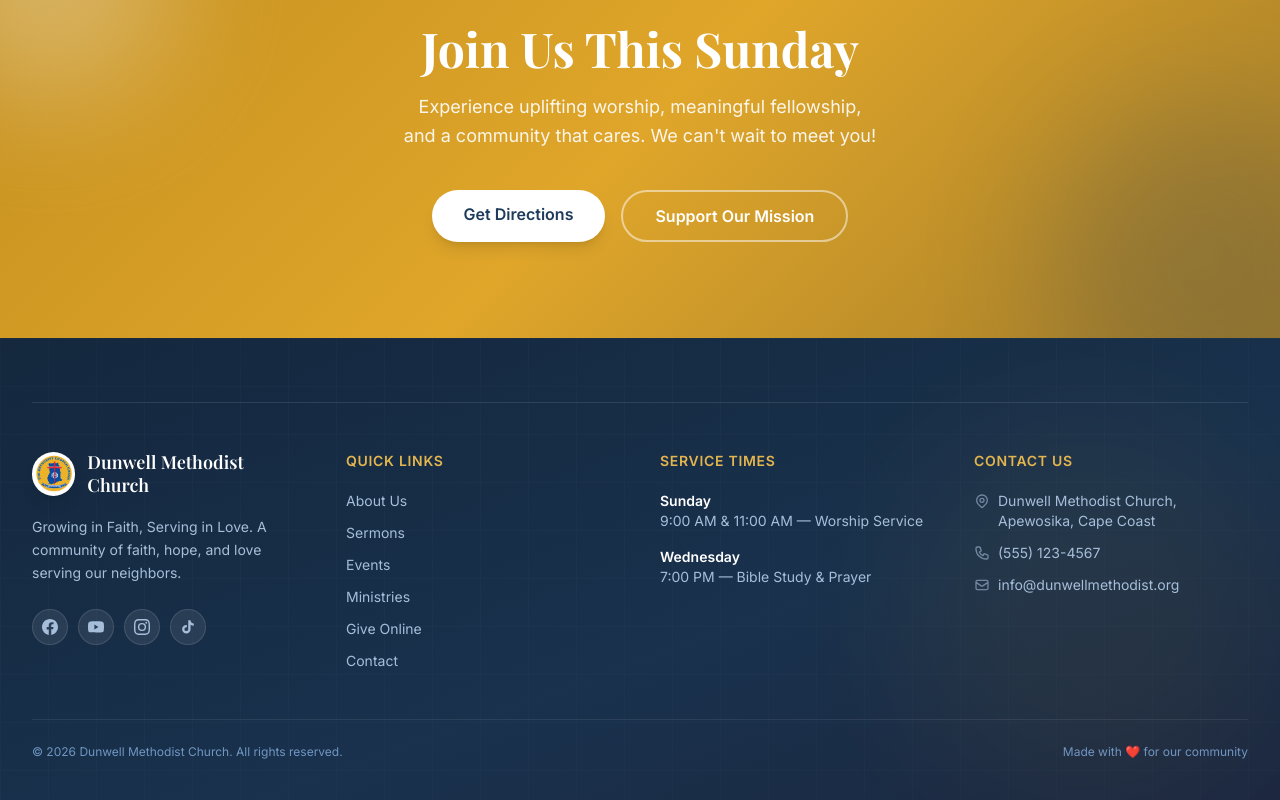
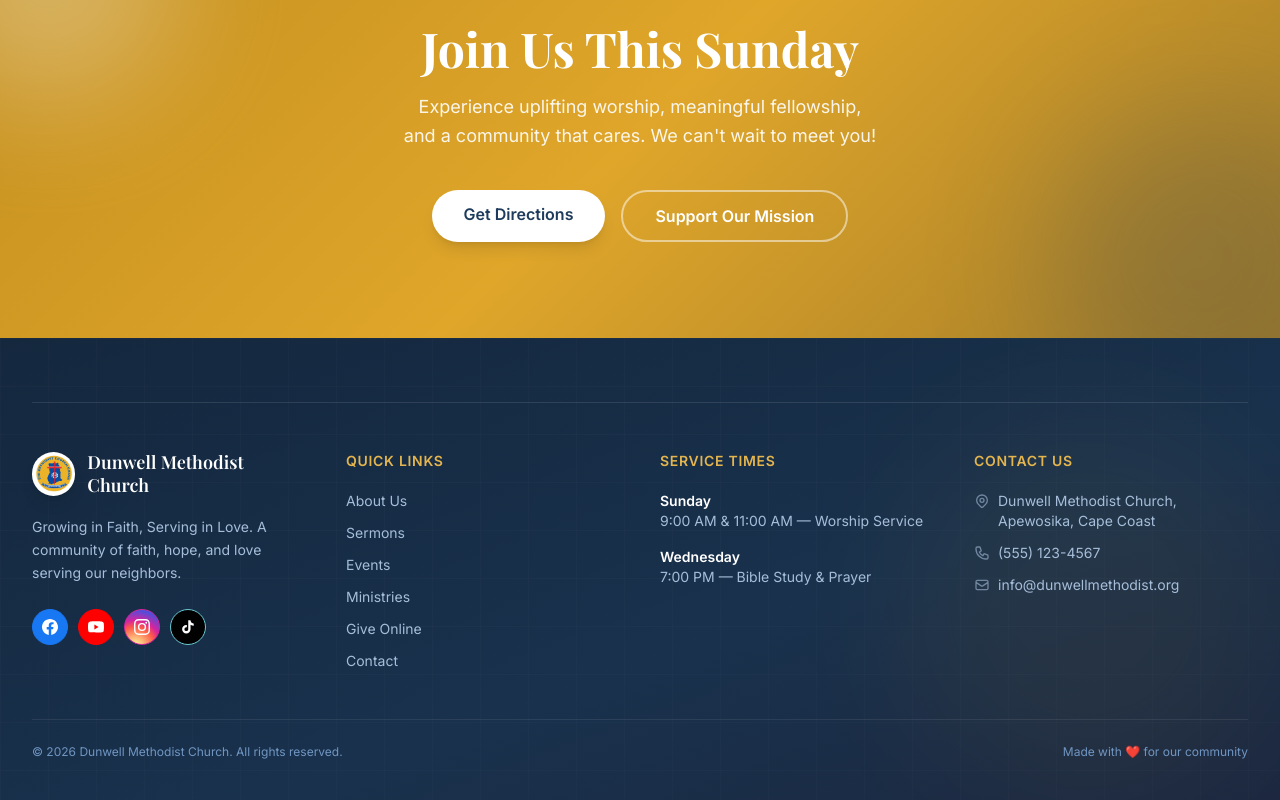
Before and after one commit to kizaa123/DunwellMethodistChurch, a Next.js app in the folder frontend/: page / in a window 1280 px wide. Shown: the part 4733-5533 px from the top of the page. Built offline with nearby package versions, Linux system fonts and the light colour scheme; no server answers; a web font is replaced by a local one.

Commit message:
colors and admin view fix

```diff
--- a/frontend/src/app/admin/gallery/page.tsx
+++ b/frontend/src/app/admin/gallery/page.tsx
@@ -84,7 +84,7 @@ export default function AdminGalleryPage() {
       <h1 className="font-serif text-xl sm:text-2xl font-bold text-[#1e3a5f] mb-1 sm:mb-2">Gallery Management</h1>
       <p className="text-stone-500 mb-6 sm:mb-8 text-sm">Manage church photo gallery by uploading or deleting photos.</p>
 
-      <div className="bg-white rounded-2xl p-4 sm:p-6 shadow-sm border border-stone-200 mb-6 sm:mb-8 w-full max-w-xl">
+      <div className="bg-white rounded-2xl p-4 sm:p-6 shadow-sm border border-stone-200 mb-6 sm:mb-8 w-full max-w-sm">
         <h2 className="font-semibold text-lg text-[#1e3a5f] mb-4">Upload Gallery Image</h2>
 
         <form onSubmit={handleSubmit} className="space-y-4">
@@ -166,9 +166,9 @@ export default function AdminGalleryPage() {
       {images.length === 0 ? (
         <div className="text-stone-500 text-sm py-8">No photos in the gallery yet.</div>
       ) : (
-        <div className="grid grid-cols-2 sm:grid-cols-3 lg:grid-cols-4 gap-3 sm:gap-4">
+        <div className="grid grid-cols-2 sm:grid-cols-3 lg:grid-cols-4 xl:grid-cols-5 gap-2 sm:gap-3">
           {images.map((img) => (
-            <div key={img.id} className="relative group rounded-xl overflow-hidden aspect-square border border-stone-200 bg-stone-50">
+            <div key={img.id} className="relative group rounded-lg overflow-hidden aspect-[4/3] border border-stone-200 bg-stone-50">
               <img src={img.src} alt={img.alt} className="w-full h-full object-cover transition-transform group-hover:scale-105 duration-300" />
               <div className="absolute inset-0 bg-black/40 opacity-100 sm:opacity-0 sm:group-hover:opacity-100 transition-opacity flex items-center justify-center p-2">
                 <button
--- a/frontend/src/components/Footer.tsx
+++ b/frontend/src/components/Footer.tsx
@@ -60,12 +60,10 @@ export default function Footer() {
                 target="_blank"
                 rel="noopener noreferrer"
                 aria-label="Facebook"
-                className="h-9 w-9 rounded-full flex items-center justify-center transition-all duration-200 hover:-translate-y-0.5 hover:shadow-lg group"
-                style={{ background: "rgba(255,255,255,0.08)", border: "1px solid rgba(255,255,255,0.12)" }}
-                onMouseEnter={(e) => { (e.currentTarget as HTMLElement).style.background = "#1877F2"; (e.currentTarget as HTMLElement).style.borderColor = "#1877F2"; }}
-                onMouseLeave={(e) => { (e.currentTarget as HTMLElement).style.background = "rgba(255,255,255,0.08)"; (e.currentTarget as HTMLElement).style.borderColor = "rgba(255,255,255,0.12)"; }}
+                className="h-9 w-9 rounded-full flex items-center justify-center transition-all duration-200 hover:-translate-y-1 hover:shadow-lg hover:brightness-110"
+                style={{ background: "#1877F2", border: "1px solid #1877F2" }}
               >
-                <svg className="h-4 w-4" viewBox="0 0 24 24" fill="currentColor" style={{ color: "hsl(212,40%,75%)" }}>
+                <svg className="h-4 w-4 text-white" viewBox="0 0 24 24" fill="currentColor">
                   <path d="M24 12.073C24 5.405 18.627 0 12 0S0 5.405 0 12.073C0 18.1 4.388 23.094 10.125 24v-8.437H7.078v-3.49h3.047V9.41c0-3.025 1.792-4.697 4.533-4.697 1.312 0 2.686.236 2.686.236v2.97h-1.513c-1.491 0-1.956.93-1.956 1.886v2.267h3.328l-.532 3.49h-2.796V24C19.612 23.094 24 18.1 24 12.073z"/>
                 </svg>
               </a>
@@ -76,12 +74,10 @@ export default function Footer() {
                 target="_blank"
                 rel="noopener noreferrer"
                 aria-label="YouTube"
-                className="h-9 w-9 rounded-full flex items-center justify-center transition-all duration-200 hover:-translate-y-0.5 hover:shadow-lg group"
-                style={{ background: "rgba(255,255,255,0.08)", border: "1px solid rgba(255,255,255,0.12)" }}
-                onMouseEnter={(e) => { (e.currentTarget as HTMLElement).style.background = "#FF0000"; (e.currentTarget as HTMLElement).style.borderColor = "#FF0000"; }}
-                onMouseLeave={(e) => { (e.currentTarget as HTMLElement).style.background = "rgba(255,255,255,0.08)"; (e.currentTarget as HTMLElement).style.borderColor = "rgba(255,255,255,0.12)"; }}
+                className="h-9 w-9 rounded-full flex items-center justify-center transition-all duration-200 hover:-translate-y-1 hover:shadow-lg hover:brightness-110"
+                style={{ background: "#FF0000", border: "1px solid #FF0000" }}
               >
-                <svg className="h-4 w-4" viewBox="0 0 24 24" fill="currentColor" style={{ color: "hsl(212,40%,75%)" }}>
+                <svg className="h-4 w-4 text-white" viewBox="0 0 24 24" fill="currentColor">
                   <path d="M23.498 6.186a3.016 3.016 0 0 0-2.122-2.136C19.505 3.545 12 3.545 12 3.545s-7.505 0-9.377.505A3.017 3.017 0 0 0 .502 6.186C0 8.07 0 12 0 12s0 3.93.502 5.814a3.016 3.016 0 0 0 2.122 2.136c1.871.505 9.376.505 9.376.505s7.505 0 9.377-.505a3.015 3.015 0 0 0 2.122-2.136C24 15.93 24 12 24 12s0-3.93-.502-5.814zM9.545 15.568V8.432L15.818 12l-6.273 3.568z"/>
                 </svg>
               </a>
@@ -92,12 +88,10 @@ export default function Footer() {
                 target="_blank"
                 rel="noopener noreferrer"
                 aria-label="Instagram"
-                className="h-9 w-9 rounded-full flex items-center justify-center transition-all duration-200 hover:-translate-y-0.5 hover:shadow-lg group"
-                style={{ background: "rgba(255,255,255,0.08)", border: "1px solid rgba(255,255,255,0.12)" }}
-                onMouseEnter={(e) => { (e.currentTarget as HTMLElement).style.background = "radial-gradient(circle at 30% 107%, #fdf497 0%, #fdf497 5%, #fd5949 45%, #d6249f 60%, #285AEB 90%)"; (e.currentTarget as HTMLElement).style.borderColor = "#d6249f"; }}
-                onMouseLeave={(e) => { (e.currentTarget as HTMLElement).style.background = "rgba(255,255,255,0.08)"; (e.currentTarget as HTMLElement).style.borderColor = "rgba(255,255,255,0.12)"; }}
+                className="h-9 w-9 rounded-full flex items-center justify-center transition-all duration-200 hover:-translate-y-1 hover:shadow-lg hover:brightness-110"
+                style={{ background: "radial-gradient(circle at 30% 107%, #fdf497 0%, #fdf497 5%, #fd5949 45%, #d6249f 60%, #285AEB 90%)", border: "1px solid #d6249f" }}
               >
-                <svg className="h-4 w-4" viewBox="0 0 24 24" fill="currentColor" style={{ color: "hsl(212,40%,75%)" }}>
+                <svg className="h-4 w-4 text-white" viewBox="0 0 24 24" fill="currentColor">
                   <path d="M12 2.163c3.204 0 3.584.012 4.85.07 3.252.148 4.771 1.691 4.919 4.919.058 1.265.069 1.645.069 4.849 0 3.205-.012 3.584-.069 4.849-.149 3.225-1.664 4.771-4.919 4.919-1.266.058-1.644.07-4.85.07-3.204 0-3.584-.012-4.849-.07-3.26-.149-4.771-1.699-4.919-4.92-.058-1.265-.07-1.644-.07-4.849 0-3.204.013-3.583.07-4.849.149-3.227 1.664-4.771 4.919-4.919 1.266-.057 1.645-.069 4.849-.069zM12 0C8.741 0 8.333.014 7.053.072 2.695.272.273 2.69.073 7.052.014 8.333 0 8.741 0 12c0 3.259.014 3.668.072 4.948.2 4.358 2.618 6.78 6.98 6.98C8.333 23.986 8.741 24 12 24c3.259 0 3.668-.014 4.948-.072 4.354-.2 6.782-2.618 6.979-6.98.059-1.28.073-1.689.073-4.948 0-3.259-.014-3.667-.072-4.947-.196-4.354-2.617-6.78-6.979-6.98C15.668.014 15.259 0 12 0zm0 5.838a6.162 6.162 0 1 0 0 12.324 6.162 6.162 0 0 0 0-12.324zM12 16a4 4 0 1 1 0-8 4 4 0 0 1 0 8zm6.406-11.845a1.44 1.44 0 1 0 0 2.881 1.44 1.44 0 0 0 0-2.881z"/>
                 </svg>
               </a>
@@ -108,12 +102,10 @@ export default function Footer() {
                 target="_blank"
                 rel="noopener noreferrer"
                 aria-label="TikTok"
-                className="h-9 w-9 rounded-full flex items-center justify-center transition-all duration-200 hover:-translate-y-0.5 hover:shadow-lg group"
-                style={{ background: "rgba(255,255,255,0.08)", border: "1px solid rgba(255,255,255,0.12)" }}
-                onMouseEnter={(e) => { (e.currentTarget as HTMLElement).style.background = "#010101"; (e.currentTarget as HTMLElement).style.borderColor = "#69C9D0"; }}
-                onMouseLeave={(e) => { (e.currentTarget as HTMLElement).style.background = "rgba(255,255,255,0.08)"; (e.currentTarget as HTMLElement).style.borderColor = "rgba(255,255,255,0.12)"; }}
+                className="h-9 w-9 rounded-full flex items-center justify-center transition-all duration-200 hover:-translate-y-1 hover:shadow-lg hover:brightness-125"
+                style={{ background: "#010101", border: "1px solid #69C9D0" }}
               >
-                <svg className="h-4 w-4" viewBox="0 0 24 24" fill="currentColor" style={{ color: "hsl(212,40%,75%)" }}>
+                <svg className="h-4 w-4 text-white" viewBox="0 0 24 24" fill="currentColor">
                   <path d="M19.59 6.69a4.83 4.83 0 0 1-3.77-4.25V2h-3.45v13.67a2.89 2.89 0 0 1-2.88 2.5 2.89 2.89 0 0 1-2.89-2.89 2.89 2.89 0 0 1 2.89-2.89c.28 0 .54.04.79.1V9.01a6.33 6.33 0 0 0-.79-.05 6.34 6.34 0 0 0-6.34 6.34 6.34 6.34 0 0 0 6.34 6.34 6.34 6.34 0 0 0 6.33-6.34V8.69a8.18 8.18 0 0 0 4.78 1.52V6.76a4.85 4.85 0 0 1-1.01-.07z"/>
                 </svg>
               </a>
```
